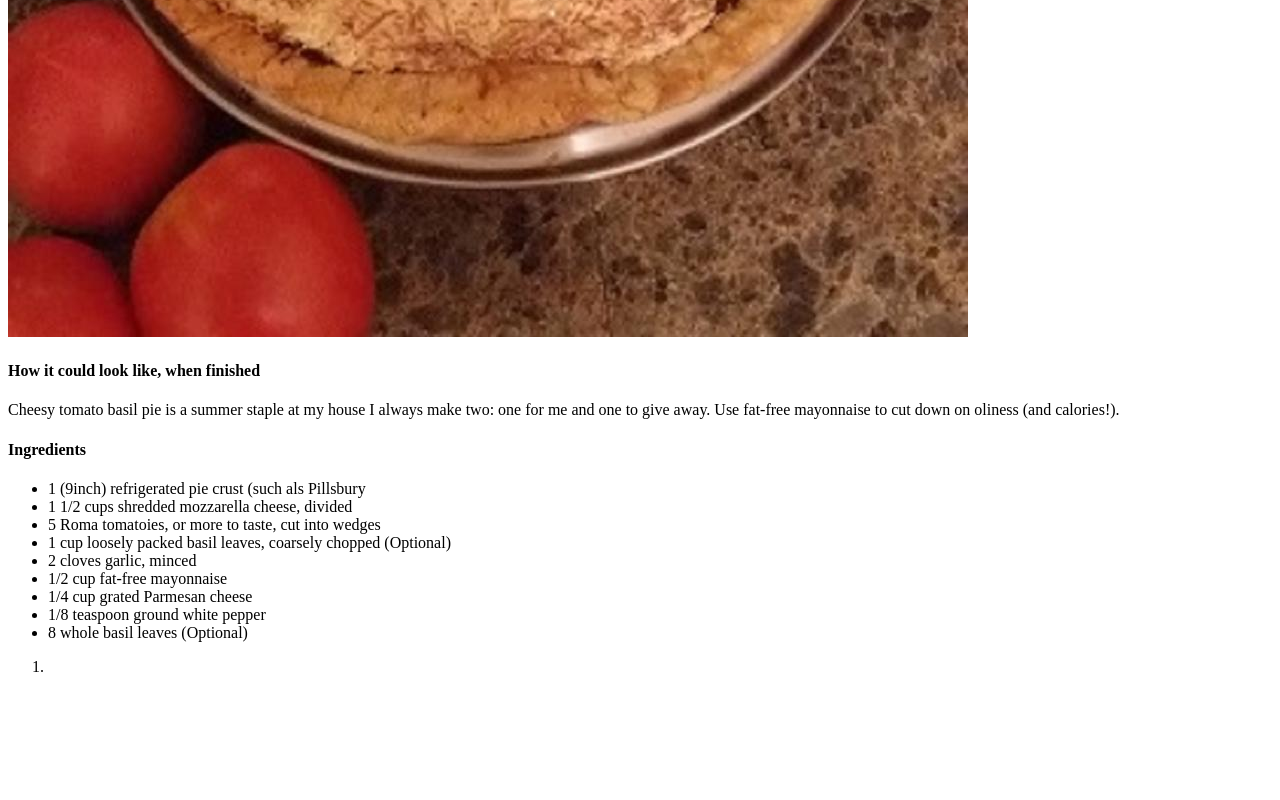
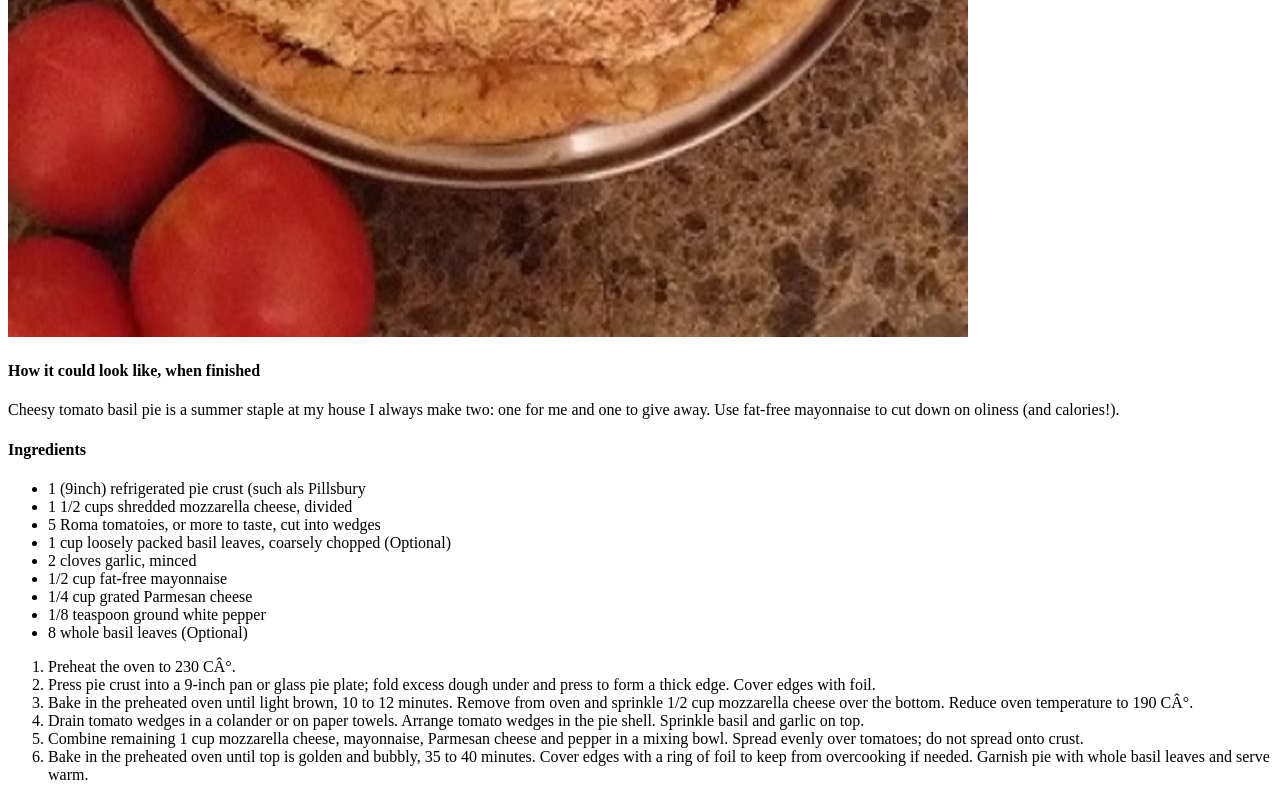
Before and after one commit to carosadosa/odin-recipes, a plain HTML site: page recipes/tomato-pie.html in a window 1280 px wide. Shown: the part 703-1503 px from the top of the page. Before the commit the page ends 1395 px from the top, so only its background shows below. Drawn offline with Linux system fonts and the light colour scheme.

Commit message:
complete the ordered list
after entering the ordered list the site is complete

```diff
--- a/recipes/tomato-pie.html
+++ b/recipes/tomato-pie.html
@@ -25,11 +25,12 @@
         <li>8 whole basil leaves (Optional)</li>
     </ul>
     <ol>
-        <li></li>
-
-
-
-
+        <li>Preheat the oven to 230 C°.</li>
+        <li>Press pie crust into a 9-inch pan or glass pie plate; fold excess dough under and press to form a thick edge. Cover edges with foil.</li>
+        <li>Bake in the preheated oven until light brown, 10 to 12 minutes. Remove from oven and sprinkle 1/2 cup mozzarella cheese over the bottom. Reduce oven temperature to 190 C°.</li>
+        <li>Drain tomato wedges in a colander or on paper towels. Arrange tomato wedges in the pie shell. Sprinkle basil and garlic on top.</li>
+        <li>Combine remaining 1 cup mozzarella cheese, mayonnaise, Parmesan cheese and pepper in a mixing bowl. Spread evenly over tomatoes; do not spread onto crust.</li>
+        <li>Bake in the preheated oven until top is golden and bubbly, 35 to 40 minutes. Cover edges with a ring of foil to keep from overcooking if needed. Garnish pie with whole basil leaves and serve warm.</li>
 
 
     </ol>
```
